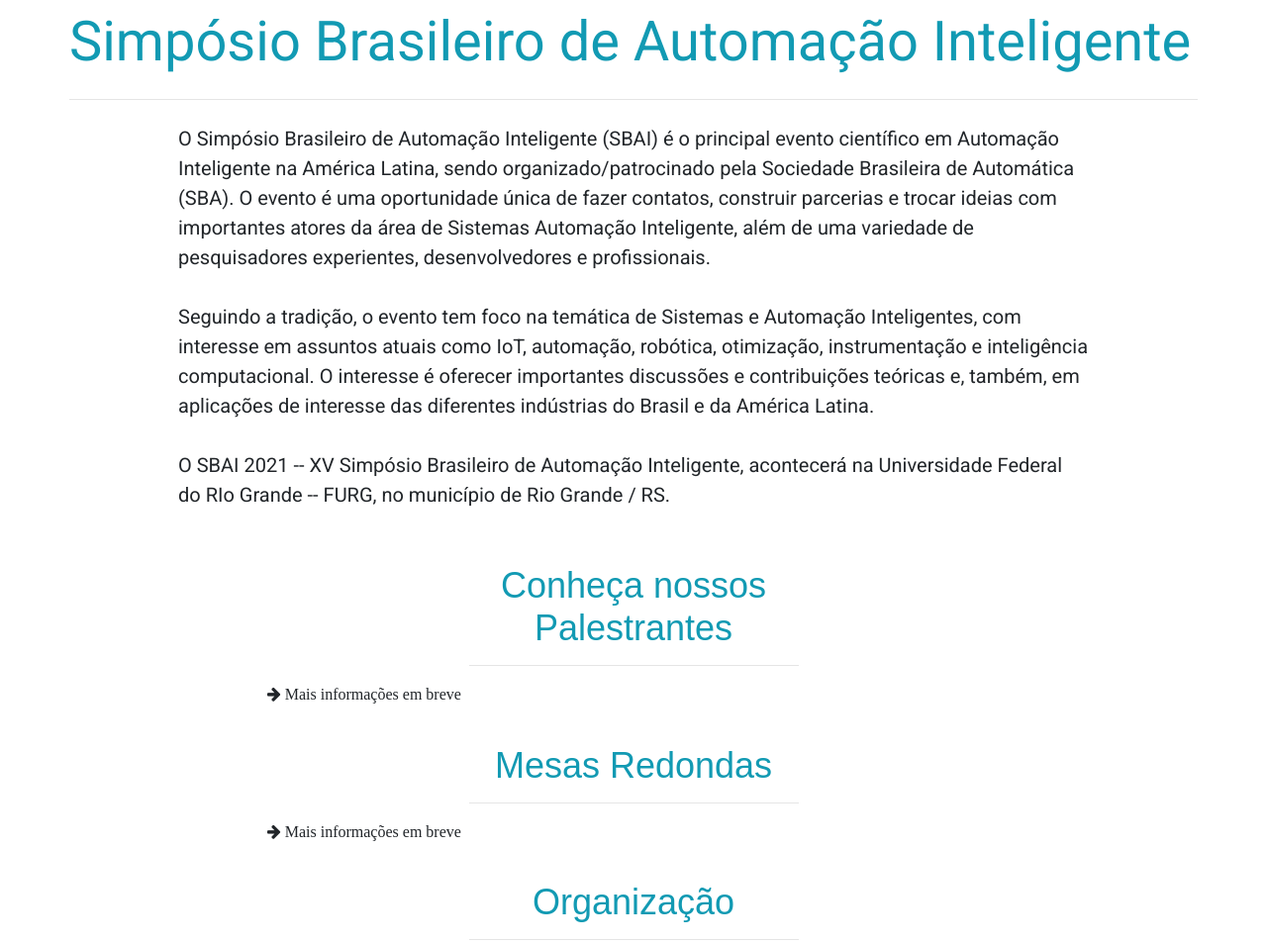
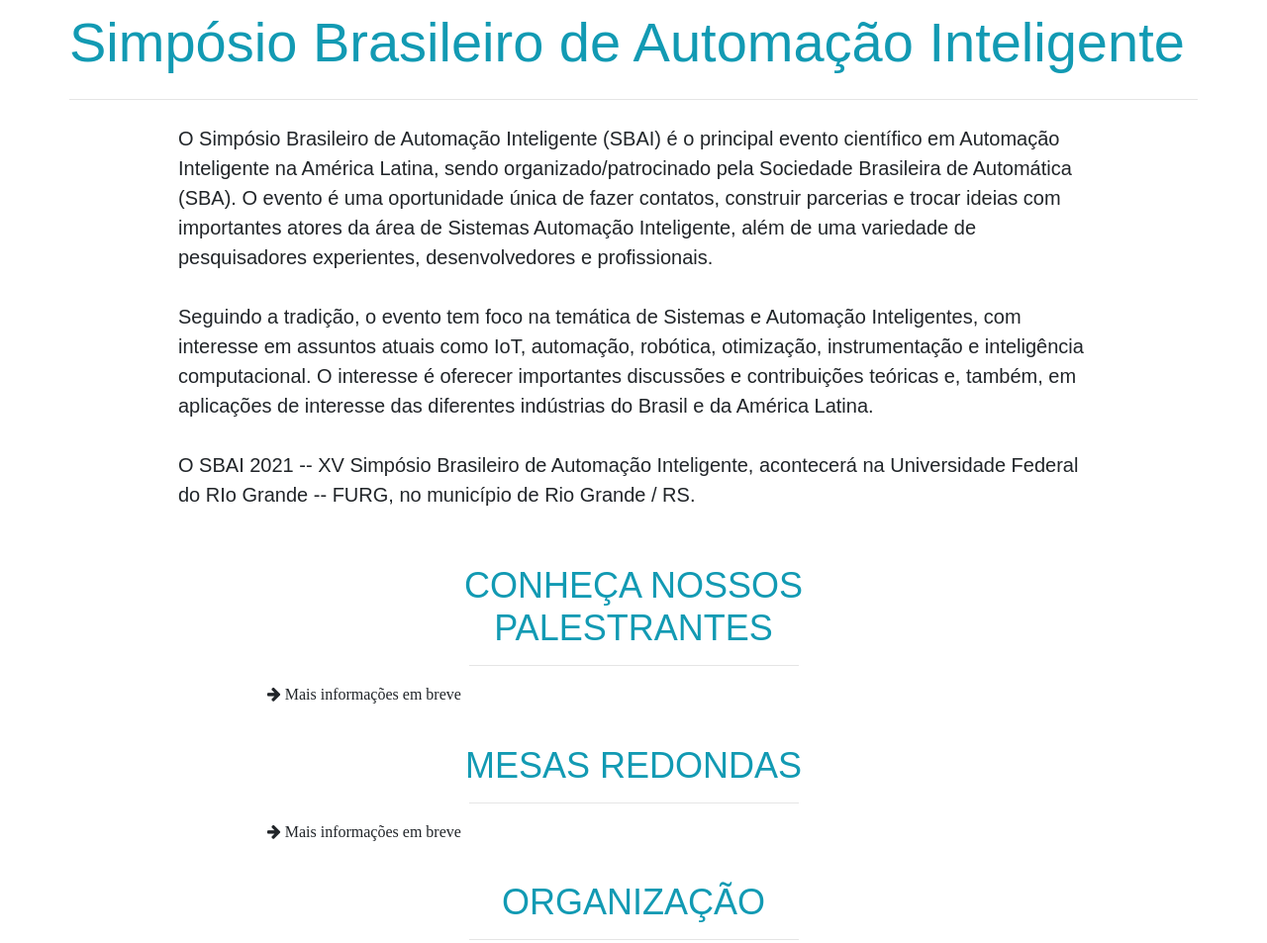
Before and after one commit to vmoliveira/sbai_2021, a website: page index.html in a window 1280 px wide. Shown: the part 520-1473 px from the top of the page at 99% size. Drawn offline with nearby package versions, Linux system fonts and the light colour scheme; files whose address does not match are found by name.

Commit message:
pequenos ajustes na fonte e textos

```diff
--- a/css/styles.css
+++ b/css/styles.css
@@ -23,7 +23,7 @@
 
 .display-4 {
     color: #129AB3;
-    font-family: 'Roboto', sans-serif;
+    font-family: 'Ruluko', sans-serif;
 
 }
 
@@ -40,7 +40,7 @@
 }
 
 p {
-    font-family: 'Roboto', sans-serif;
+    font-family: 'Ruluko', sans-serif;
     font-size: 20px;
 }
 
--- a/index.html
+++ b/index.html
@@ -76,7 +76,7 @@
             <div class="container">
                 <div class="row justify-content-center">
                     <div class="col">
-                        <h5 class="display-5 text-center">Conheça nossos<br> Palestrantes</h5>
+                        <h5 class="display-5 text-center">CONHEÇA NOSSOS<br> PALESTRANTES</h5>
                         <hr style="width: 30%">
                         <div class="offset-2"><i class="fa fa-arrow-right"> Mais informações em breve</i> </div>
                     </div>
@@ -87,7 +87,7 @@
             <div class="container">
                 <div class="row justify-content-center">
                     <div class="col">
-                        <h5 class="display-5 text-center">Mesas Redondas</h5>
+                        <h5 class="display-5 text-center">MESAS REDONDAS</h5>
                         <hr style="width: 30%">
                         <div class="offset-2"><i class="fa fa-arrow-right"> Mais informações em breve</i> </div>
                     </div>
@@ -97,7 +97,7 @@
             <div class="container">
                 <div class="row justify-content-center">
                     <div class="col">
-                        <h5 class="display-5 text-center">Organização</h5>
+                        <h5 class="display-5 text-center">ORGANIZAÇÃO</h5>
                         <hr style="width: 30%">
 
                         <div class="col ">
```
